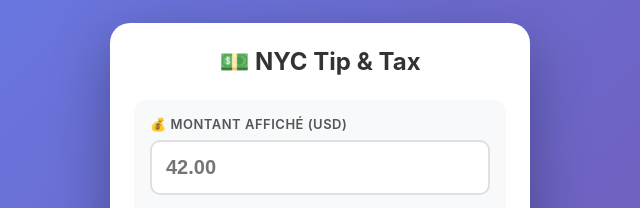
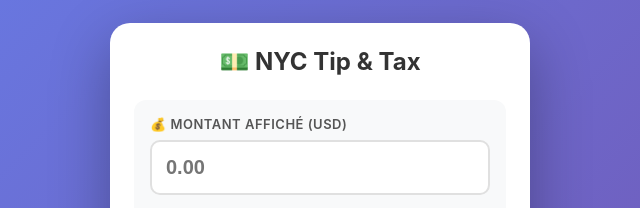
Before and after one commit to Mamak57/nyc-trip, a plain HTML site: page index.html in a window 1280 px wide. Shown: the top 208 px of the page, 320-960 px from the left. Drawn offline with Linux system fonts and the light colour scheme.

Commit message:
Update index.html

```diff
--- a/index.html
+++ b/index.html
@@ -151,7 +151,7 @@
     <div class="card">
       <div class="input-group">
         <label>💰 Montant affiché (USD)</label>
-        <input type="number" id="amount" placeholder="42.00" step="0.01">
+        <input type="number" id="amount" placeholder="0.00" step="0.01">
       </div>
 
       <div class="input-group">
```
